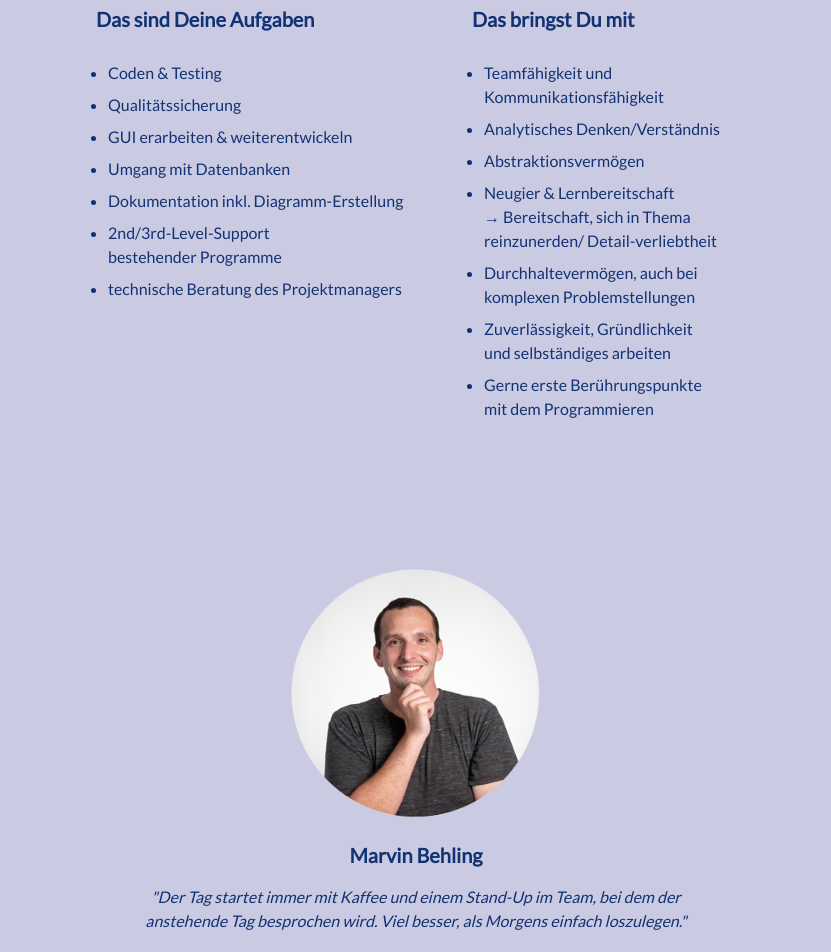
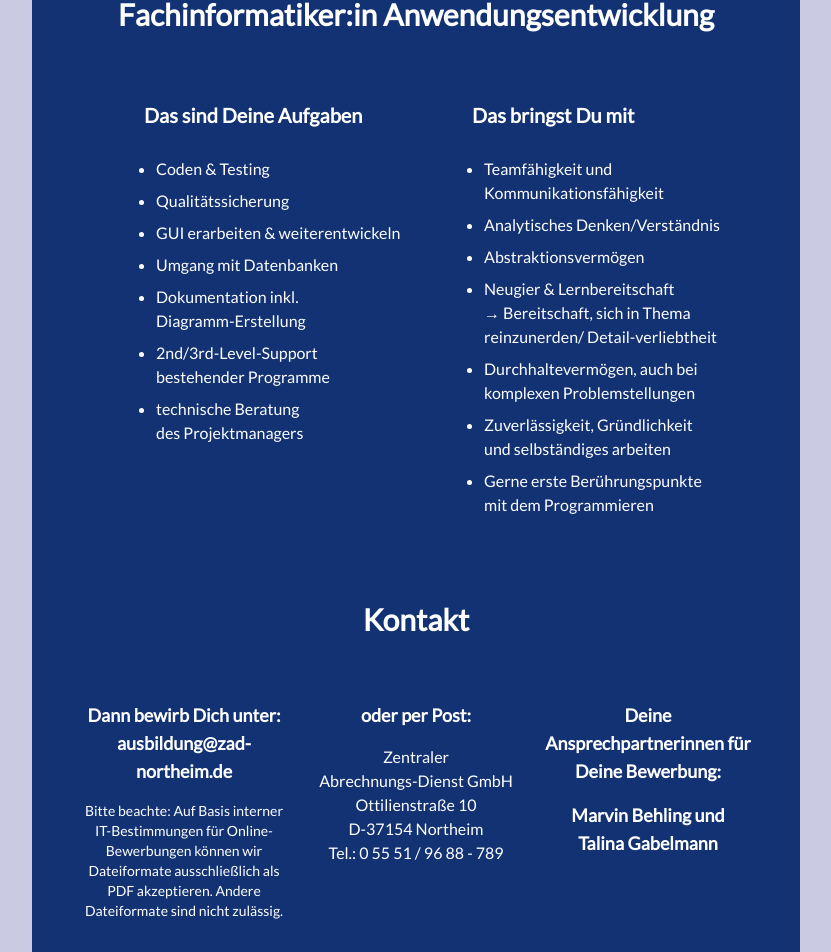
Before and after one commit to larzknoke/zad-next, a Next.js app: page /karriere-it in a window 1280 px wide. Shown: the part 8870-9822 px from the top of the page, without its empty margins (224-1055 px from the left). Built offline with nearby package versions, Linux system fonts and the light colour scheme.

Commit message:
ausbildung box

```diff
--- a/pages/karriere-it.js
+++ b/pages/karriere-it.js
@@ -386,13 +386,17 @@ function Sachbearbeiter() {
             />
           </div>
         </div>
-        <h2 className="mt-20 xl:mt-32 mb-8 md:mb-12 text-3xl text-center leading-normal">
-          Wir bilden aus <br /> (Fachinformatiker:in Anwendungsentwicklung)
+        <div
+          className="bg-zad-blue-600 py-12 md:py-20 px-12 mb-32
+          rounded-md text-white"
+        >
+          <h2 className="text-white  mb-8 md:mb-16 text-3xl text-center leading-normal">
+            Wir bilden aus <br /> Fachinformatiker:in Anwendungsentwicklung
           </h2>
           <div className="flex flex-col md:flex-row gap-0 md:gap-12 justify-center pl-0 md:pl-16">
             <div className=" basis-1/2 max-w-md">
-            <h3 className="text-zad-blue-600">Das sind Deine Aufgaben</h3>
-            <ul className="text-zad-blue-600  rounded-md p-3 list-disc	max-w-4xl mx-auto mb-6 md:mb-32 text-balance">
+              <h3 className="text-white">Das sind Deine Aufgaben</h3>
+              <ul className="text-white  rounded-md p-3 list-disc	max-w-4xl mx-auto  text-balance">
                 <li>Coden & Testing</li> <li>Qualitätssicherung</li>
                 <li>GUI erarbeiten & weiterentwickeln </li>
                 <li>Umgang mit Datenbanken</li>
@@ -402,8 +406,8 @@ function Sachbearbeiter() {
               </ul>
             </div>
             <div className=" basis-1/2  max-w-md">
-            <h3 className="text-zad-blue-600">Das bringst Du mit</h3>
-            <ul className="text-zad-blue-600  rounded-md p-3 list-disc	max-w-4xl mx-auto mb-20 md:mb-32 text-balance">
+              <h3 className="text-white">Das bringst Du mit</h3>
+              <ul className="text-white  rounded-md p-3 list-disc	max-w-4xl mx-auto  text-balance">
                 <li>Teamfähigkeit und Kommunikationsfähigkeit</li>
                 <li> Analytisches Denken/Verständnis</li>
                 <li> Abstraktionsvermögen</li>
@@ -411,10 +415,58 @@ function Sachbearbeiter() {
                   Neugier & Lernbereitschaft <br />→ Bereitschaft, sich in Thema
                   reinzunerden/ Detail-verliebtheit
                 </li>
-              <li>Durchhaltevermögen, auch bei komplexen Problemstellungen</li>
-              <li>Zuverlässigkeit, Gründlichkeit und selbständiges arbeiten</li>
+                <li>
+                  Durchhaltevermögen, auch bei komplexen Problemstellungen
+                </li>
+                <li>
+                  Zuverlässigkeit, Gründlichkeit und selbständiges arbeiten
+                </li>
                 <li>Gerne erste Berührungspunkte mit dem Programmieren</li>
               </ul>
+            </div>
+          </div>
+          <h2 className="text-white text-center md:text-3xl md:px-16 md:mb-12 mt-16">
+            Kontakt
+          </h2>
+          <div className=" grid grid-cols-1 xl:grid-cols-3 gap-0 xl:gap-6 ">
+            <div className="flex-col text-center">
+              <h4 className="text-lg mt-4 text-white">
+                Dann bewirb Dich unter: <br />
+                <a href="mailto:ausbildung@zad-northeim.de">
+                  ausbildung@zad-northeim.de
+                </a>
+              </h4>
+              <p className="text-sm mt-4 text-white">
+                Bitte beachte: Auf Basis interner IT-Bestimmungen für
+                Online-Bewerbungen können wir Dateiformate ausschließlich als
+                PDF akzeptieren. Andere Dateiformate sind nicht zulässig.
+              </p>
+            </div>
+            <div className="flex-col text-center">
+              <h4 className="text-lg mt-4 text-white">oder per Post: </h4>
+              <p className="mt-4 text-white">
+                Zentraler <br /> Abrechnungs-Dienst GmbH <br />
+                Ottilienstraße 10 <br />
+                D-37154 Northeim <br />
+                Tel.: 0 55 51 / 96 88 - 789
+              </p>
+            </div>
+            <div className="flex-col text-center">
+              {/* <Image
+                src="/images/karriere/sachbearbeiter/02-ZADO-portraits-cb.jpg"
+                className="object-cover rounded-md"
+                width={250}
+                height={160}
+                objectFit="cover"
+              /> */}
+              <h4 className="text-lg mt-4 text-white">
+                Deine Ansprechpartnerinnen für Deine Bewerbung:{" "}
+              </h4>
+
+              <h4 className="text-lg  text-white text-balance">
+                Marvin Behling und Talina Gabelmann
+              </h4>
+            </div>
           </div>
         </div>
         <KarriereSlider sorte="it" />
--- a/pages/karriere-sachbearbeiter.js
+++ b/pages/karriere-sachbearbeiter.js
@@ -358,13 +358,17 @@ function Sachbearbeiter() {
             />
           </div>
         </div>
-        <h2 className="mt-20 xl:mt-32 mb-8 md:mb-12 text-3xl text-center leading-normal">
-          Wir bilden aus <br /> (Kauffrau/-mann im Büromanagement)
+        <div
+          className="bg-zad-blue-600 py-12 md:py-20 px-12 mb-32
+          rounded-md text-white"
+        >
+          <h2 className="text-white  mb-8 md:mb-16 text-3xl text-center leading-normal">
+            Wir bilden aus <br /> Kauffrau/-mann im Büromanagement
           </h2>
           <div className="flex flex-col md:flex-row gap-0 md:gap-12 justify-center pl-0 md:pl-16">
             <div className=" basis-1/2 max-w-md">
-            <h3 className="text-zad-blue-600">Das sind Deine Aufgaben</h3>
-            <ul className="text-zad-blue-600  rounded-md p-3 list-disc	max-w-4xl mx-auto mb-6 md:mb-32 text-balance">
+              <h3 className="text-white">Das sind Deine Aufgaben</h3>
+              <ul className="text-white  rounded-md p-3 list-disc	max-w-4xl mx-auto  text-balance">
                 <li>
                   Erstellung der Abrechnung für den Krankentransport und der
                   Pflegedienste
@@ -381,8 +385,8 @@ function Sachbearbeiter() {
               </ul>
             </div>
             <div className=" basis-1/2  max-w-md">
-            <h3 className="text-zad-blue-600">Das bringst Du mit</h3>
-            <ul className="text-zad-blue-600  rounded-md p-3 list-disc	max-w-4xl mx-auto mb-20 md:mb-32 text-balance">
+              <h3 className="text-white">Das bringst Du mit</h3>
+              <ul className="text-white  rounded-md p-3 list-disc	max-w-4xl mx-auto  text-balance">
                 <li>Zuverlässigkeit </li>
                 <li>Teamfähigkeit</li>
                 <li> Freundliches Auftreten</li>
@@ -391,6 +395,50 @@ function Sachbearbeiter() {
                 <li>Organisationsfähigkeit</li>
                 <li> Guter Umgang mit dem PC</li>
               </ul>
+            </div>
+          </div>
+          <h2 className="text-white text-center md:text-3xl md:px-16 md:mb-12 mt-16">
+            Kontakt
+          </h2>
+          <div className=" grid grid-cols-1 xl:grid-cols-3 gap-0 xl:gap-6 ">
+            <div className="flex-col text-center">
+              <h4 className="text-lg mt-4 text-white">
+                Dann bewirb Dich unter: <br />
+                <a href="mailto:ausbildung@zad-northeim.de">
+                  ausbildung@zad-northeim.de
+                </a>
+              </h4>
+              <p className="text-sm mt-4 text-white">
+                Bitte beachte: Auf Basis interner IT-Bestimmungen für
+                Online-Bewerbungen können wir Dateiformate ausschließlich als
+                PDF akzeptieren. Andere Dateiformate sind nicht zulässig.
+              </p>
+            </div>
+            <div className="flex-col text-center">
+              <h4 className="text-lg mt-4 text-white">oder per Post: </h4>
+              <p className="mt-4 text-white">
+                Zentraler <br /> Abrechnungs-Dienst GmbH <br />
+                Ottilienstraße 10 <br />
+                D-37154 Northeim <br />
+                Tel.: 0 55 51 / 96 88 - 789
+              </p>
+            </div>
+            <div className="flex-col text-center">
+              {/* <Image
+                src="/images/karriere/sachbearbeiter/02-ZADO-portraits-cb.jpg"
+                className="object-cover rounded-md"
+                width={250}
+                height={160}
+                objectFit="cover"
+              /> */}
+              <h4 className="text-lg mt-4 text-white">
+                Deine Ansprechpartnerinnen für Deine Bewerbung:{" "}
+              </h4>
+
+              <h4 className="text-lg  text-white text-balance">
+                Marvin Behling und Talina Gabelmann
+              </h4>
+            </div>
           </div>
         </div>
         <KarriereSlider sorte="sach" />
```
Lines whose indentation alone changed are shown as unchanged.
